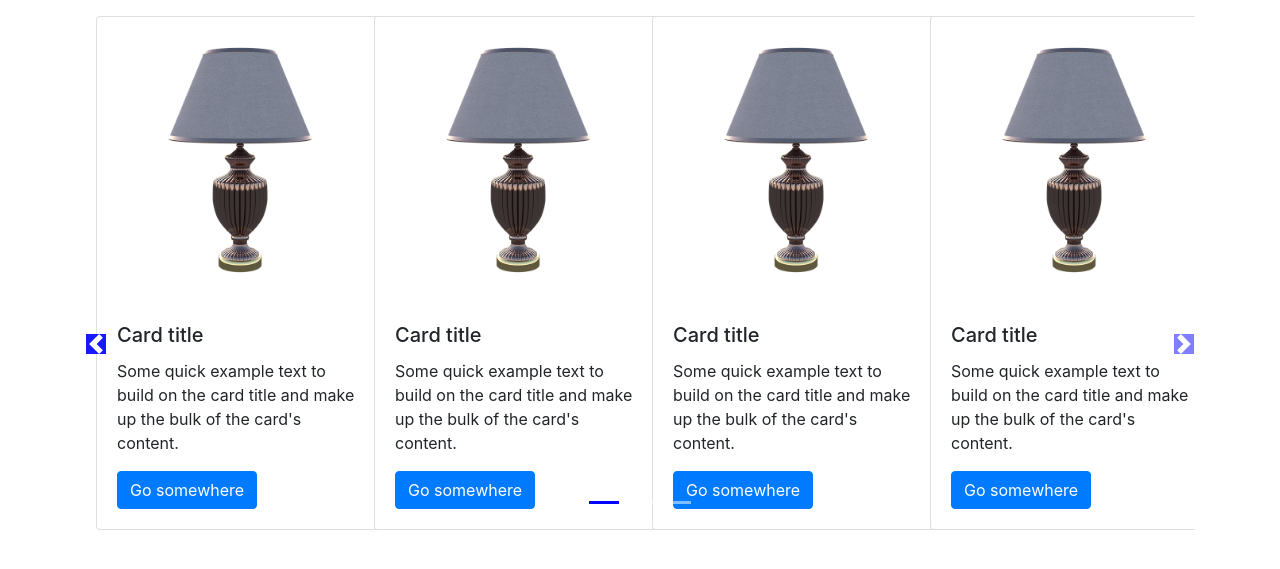
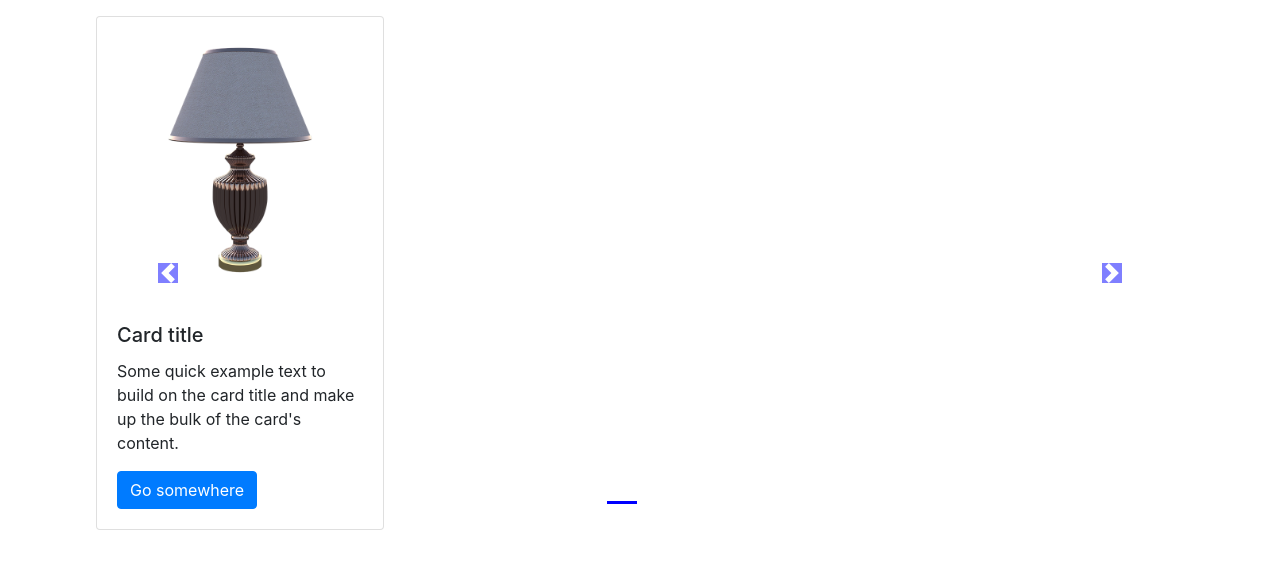
Before and after one commit to rhythmvashist/eCommerce, a Django app: template templates/shop/index.html in a window 1280 px wide. Shown: the part 56-625 px from the top of the page. Run offline with Django 3.2, Linux system fonts and the light colour scheme; tables that the repository leaves empty hold one stand-in row (values such as "Sample post"); the template is opened without the code that fills it: values that come from a table or form of the project are taken from there, most other values are stand-ins (such as "Sample title", 1, 10 or a date in 2020); some libraries are stand-ins or nearby versions.

Commit message:
showing products using database

```diff
--- a/shop/views.py
+++ b/shop/views.py
@@ -13,9 +13,8 @@ def index(request):
     params={
         'product':products,
         'no_of_slides':nSlides,
-        'range':range(nSlides)
+        'range':range(1,nSlides)
     }
-
     return  render(request,"shop/index.html",params)
 
 def about(request):
--- a/templates/shop/index.html
+++ b/templates/shop/index.html
@@ -35,8 +35,10 @@
     <div id="demo" class="carousel slide my-3" data-ride="carousel">
         <ul class="carousel-indicators">
           <li data-target="#demo" data-slide-to="0" class="active"></li>
-          <li data-target="#demo" data-slide-to="1" ></li>
-          <li data-target="#demo" data-slide-to="2" ></li>
+
+            {% for i in range %}
+                <li data-target="#demo" data-slide-to="{{ i }}" ></li>
+            {% endfor %}
         </ul>
 
         <!--Slideshow starts here -->
@@ -54,6 +56,8 @@
               </div>
            </div>
 
+
+           {% for i in product|slice:"1:"%}
             <div class="col-xs-3 col-sm-3 col-md-3">
               <div class="card" style="width: 18rem;">
                 <img src='{% static "shop/test.jpg" %}' class="card-img-top" alt="...">
@@ -64,122 +68,13 @@
                 </div>
               </div>
             </div>
+          {% if forloop.counter|divisibleby:3 and forloop.counter > 0 and not forloop.last %}
+              </div><div class="carousel-item active">
 
-            <div class="col-xs-3 col-sm-3 col-md-3">
-              <div class="card" style="width: 18rem;">
-                <img src='{% static "shop/test.jpg" %}' class="card-img-top" alt="...">
-                <div class="card-body">
-                  <h5 class="card-title">Card title</h5>
-                  <p class="card-text">Some quick example text to build on the card title and make up the bulk of the card's content.</p>
-                  <a href="#" class="btn btn-primary">Go somewhere</a>
-                </div>
-              </div>
-            </div>
+          {% endif %}
+          {% endfor %}
 
-            <div class="col-xs-3 col-sm-3 col-md-3">
-              <div class="card" style="width: 18rem;">
-                <img src='{% static "shop/test.jpg" %}' class="card-img-top" alt="...">
-                <div class="card-body">
-                  <h5 class="card-title">Card title</h5>
-                  <p class="card-text">Some quick example text to build on the card title and make up the bulk of the card's content.</p>
-                  <a href="#" class="btn btn-primary">Go somewhere</a>
-                </div>
-              </div>
-            </div>
-          </div>
 
-          <div class="carousel-item">
-            <div class="col-xs-3 col-sm-3 col-md-3">
-              <div class="card" style="width: 18rem;">
-                <img src='{% static "shop/test.jpg" %}' class="card-img-top" alt="...">
-                <div class="card-body">
-                    <h5 class="card-title">Card title</h5>
-                    <p class="card-text">Some quick example text to build on the card title and make up the bulk of the card's content.</p>
-                    <a href="#" class="btn btn-primary">Go somewhere</a>
-                </div>
-              </div>
-            </div>
-
-            <div class="col-xs-3 col-sm-3 col-md-3">
-              <div class="card" style="width: 18rem;">
-                <img src='{% static "shop/test.jpg" %}' class="card-img-top" alt="...">
-                <div class="card-body">
-                  <h5 class="card-title">Card title</h5>
-                  <p class="card-text">Some quick example text to build on the card title and make up the bulk of the card's content.</p>
-                  <a href="#" class="btn btn-primary">Go somewhere</a>
-                </div>
-              </div>
-            </div>
-
-            <div class="col-xs-3 col-sm-3 col-md-3">
-              <div class="card" style="width: 18rem;">
-                <img src='{% static "shop/test.jpg" %}' class="card-img-top" alt="...">
-                <div class="card-body">
-                  <h5 class="card-title">Card title</h5>
-                  <p class="card-text">Some quick example text to build on the card title and make up the bulk of the card's content.</p>
-                  <a href="#" class="btn btn-primary">Go somewhere</a>
-                </div>
-              </div>
-            </div>
-
-            <div class="col-xs-3 col-sm-3 col-md-3">
-              <div class="card" style="width: 18rem;">
-                <img src='{% static "shop/test.jpg" %}' class="card-img-top" alt="...">
-                <div class="card-body">
-                  <h5 class="card-title">Card title</h5>
-                  <p class="card-text">Some quick example text to build on the card title and make up the bulk of the card's content.</p>
-                  <a href="#" class="btn btn-primary">Go somewhere</a>
-                </div>
-              </div>
-            </div>
-          </div>
-
-          <div class="carousel-item">
-            <div class="col-xs-3 col-sm-3 col-md-3">
-              <div class="card" style="width: 18rem;">
-                <img src='{% static "shop/test.jpg" %}' class="card-img-top" alt="...">
-                <div class="card-body">
-                    <h5 class="card-title">Card title</h5>
-                    <p class="card-text">Some quick example text to build on the card title and make up the bulk of the card's content.</p>
-                    <a href="#" class="btn btn-primary">Go somewhere</a>
-                </div>
-              </div>
-           </div>
-
-            <div class="col-xs-3 col-sm-3 col-md-3">
-              <div class="card" style="width: 18rem;">
-                <img src='{% static "shop/test.jpg" %}' class="card-img-top" alt="...">
-                <div class="card-body">
-                  <h5 class="card-title">Card title</h5>
-                  <p class="card-text">Some quick example text to build on the card title and make up the bulk of the card's content.</p>
-                  <a href="#" class="btn btn-primary">Go somewhere</a>
-                </div>
-              </div>
-            </div>
-
-            <div class="col-xs-3 col-sm-3 col-md-3">
-              <div class="card" style="width: 18rem;">
-                <img src='{% static "shop/test.jpg" %}' class="card-img-top" alt="...">
-                <div class="card-body">
-                  <h5 class="card-title">Card title</h5>
-                  <p class="card-text">Some quick example text to build on the card title and make up the bulk of the card's content.</p>
-                  <a href="#" class="btn btn-primary">Go somewhere</a>
-                </div>
-              </div>
-            </div>
-
-            <div class="col-xs-3 col-sm-3 col-md-3">
-              <div class="card" style="width: 18rem;">
-                <img src='{% static "shop/test.jpg" %}' class="card-img-top" alt="...">
-                <div class="card-body">
-                  <h5 class="card-title">Card title</h5>
-                  <p class="card-text">Some quick example text to build on the card title and make up the bulk of the card's content.</p>
-                  <a href="#" class="btn btn-primary">Go somewhere</a>
-                </div>
-              </div>
-            </div>
-          </div>
-        </div>
 
     </div>
     </div>
@@ -193,3 +88,5 @@
     </a>
 
 {% endblock %}
+</div>
+</div>
```
